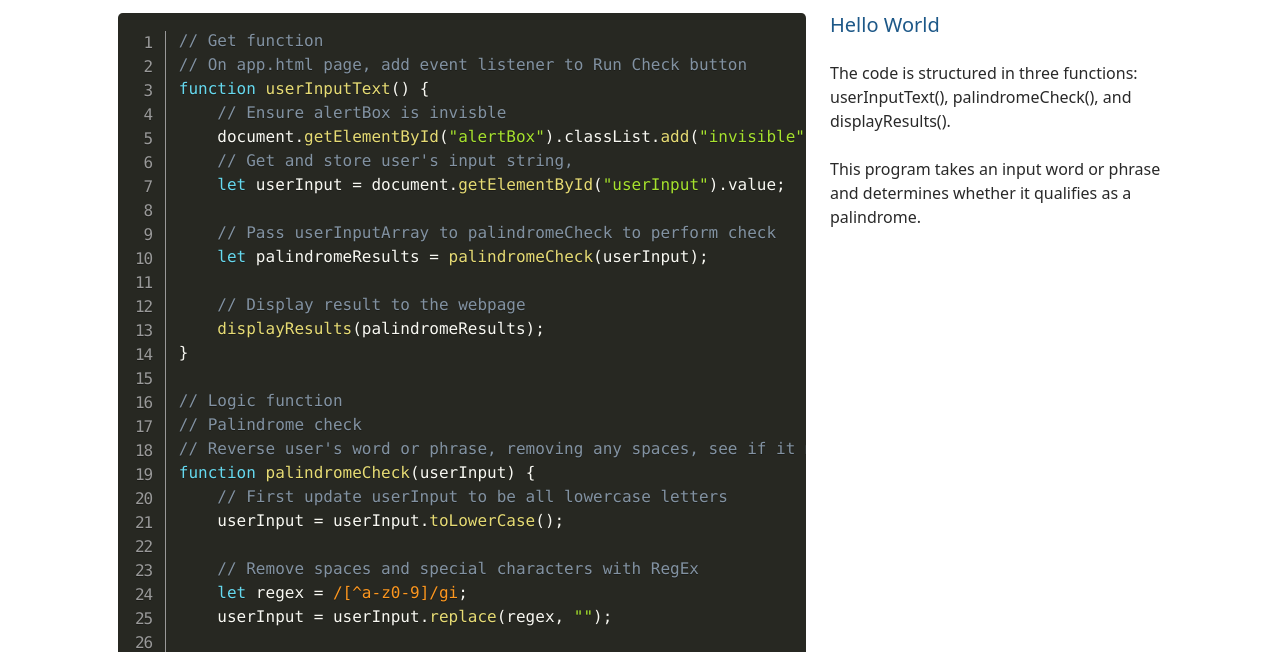
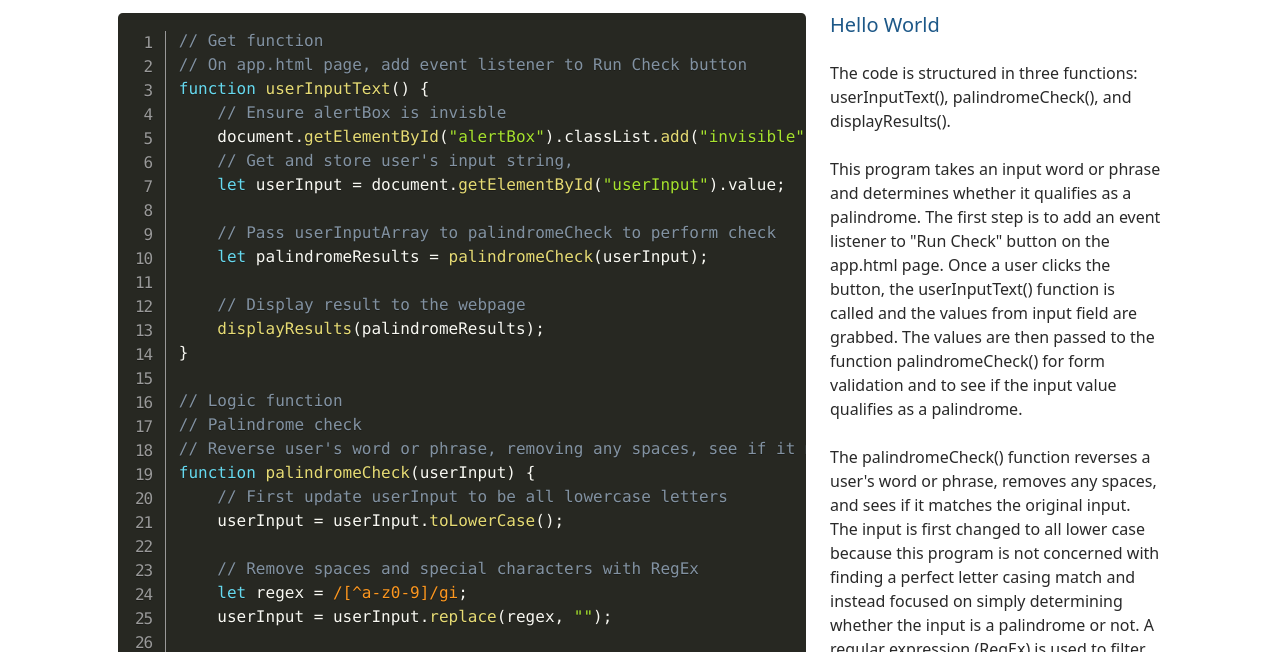
Before and after one commit to JorySmith/DrAwkwardPalindrome, a plain HTML site: page code.html in a window 1280 px wide. Shown: the part 146-798 px from the top of the page. Drawn offline with nearby package versions, Linux system fonts and the light colour scheme.

Commit message:
Updated code page description

```diff
--- a/code.html
+++ b/code.html
@@ -136,7 +136,9 @@
                     <h5 class="mt-2">Hello World</h5>
                     <p class="mt-4">
                         The code is structured in three functions: userInputText(), palindromeCheck(), and displayResults(). <br><br>
-                        This program takes an input word or phrase and determines whether it qualifies as a palindrome.
+                        This program takes an input word or phrase and determines whether it qualifies as a palindrome. The first step is to add an event listener to "Run Check" button on the app.html page. Once a user clicks the button, the userInputText() function is called and the values from input field are grabbed. The values are then passed to the function palindromeCheck() for form validation and to see if the input value qualifies as a palindrome. <br><br>
+                        The palindromeCheck() function reverses a user's word or phrase, removes any spaces, and sees if it matches the original input. The input is first changed to all lower case because this program is not concerned with finding a perfect letter casing match and instead focused on simply determining whether the input is a palindrome or not. A regular expression (RegEx) is used to filter out all non letters and numbers, all matches, and regardless of letter casing. Then the string is reversed and compared to the original input string. A JavaScript object is created to store the palindrome test results, including the properties, "result", "msg", and "reversed". The palindromeCheck() returns this object. <br><br>
+                        The results object is then passed to displayResults() in order to inject into the DOM a success alert message if the original input word is a palindrome or a fail alert message if that's not the case.
                     </p>
                 </div>
             </div>
```
